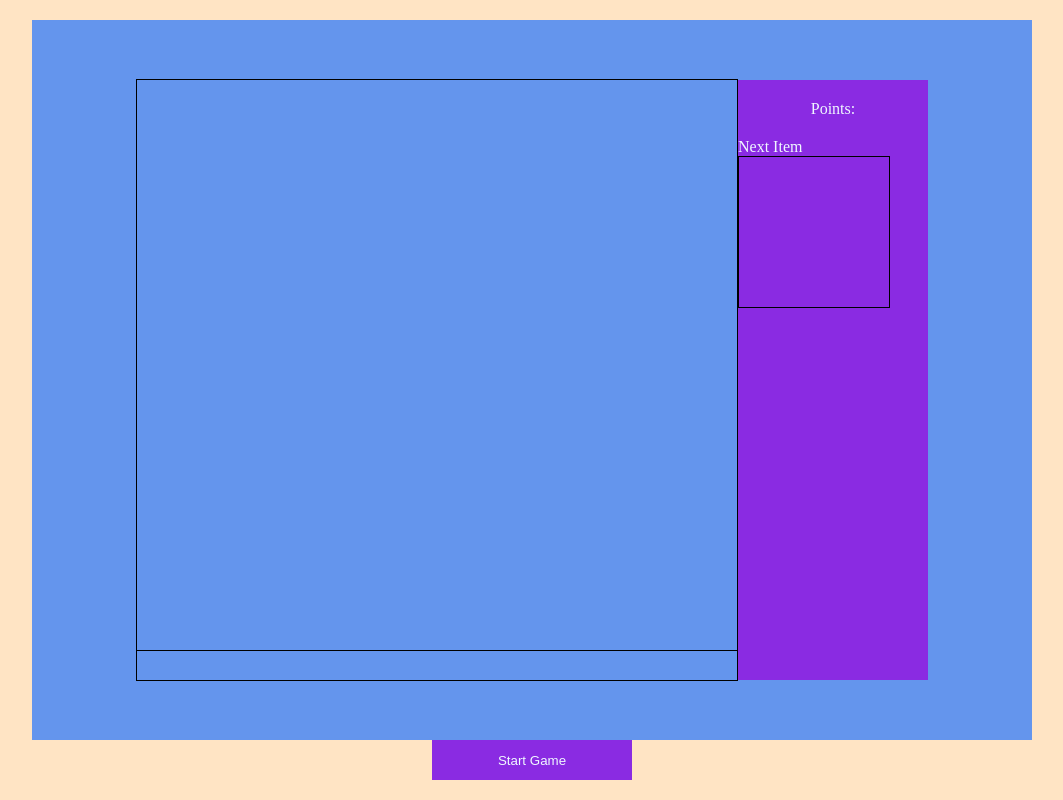
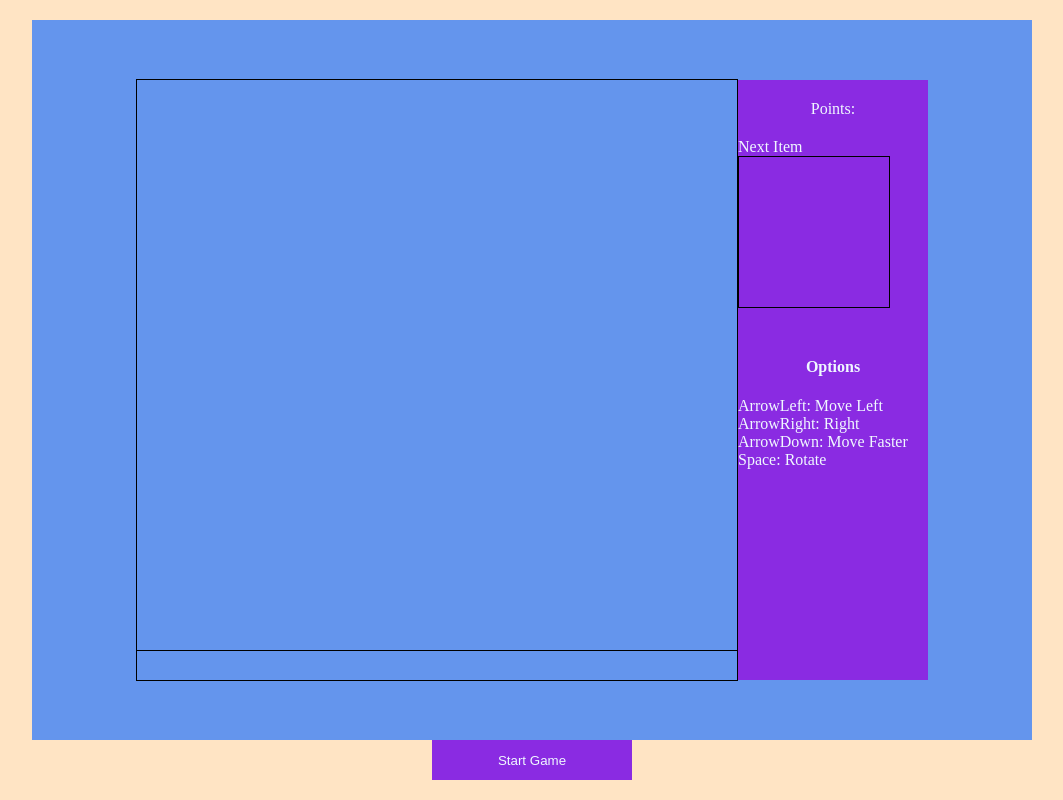
Before and after one commit to David-Balaian/Tetris, a plain HTML site: page Index.html in a window 1280 px wide. Shown: the whole page, without its empty margins (108-1171 px from the left). Drawn offline with Linux system fonts and the light colour scheme.

Commit message:
Update Index.html

```diff
--- a/Index.html
+++ b/Index.html
@@ -15,7 +15,15 @@
         <div id="score">
             <div id="points">Points:</div>
             <div>Next Item</div>
+
         <div id="current"></div>
+        <div>
+            <div style="text-align: center"><h4>Options</h4></div>
+            <span>ArrowLeft: Move Left</span><br>
+             <span>ArrowRight: Right</span><br>
+            <span>ArrowDown: Move Faster </span><br>
+            <span> Space: Rotate</span>
+        </div>
         <div id="gameover">Game Over</div>
     </div>
 
```
